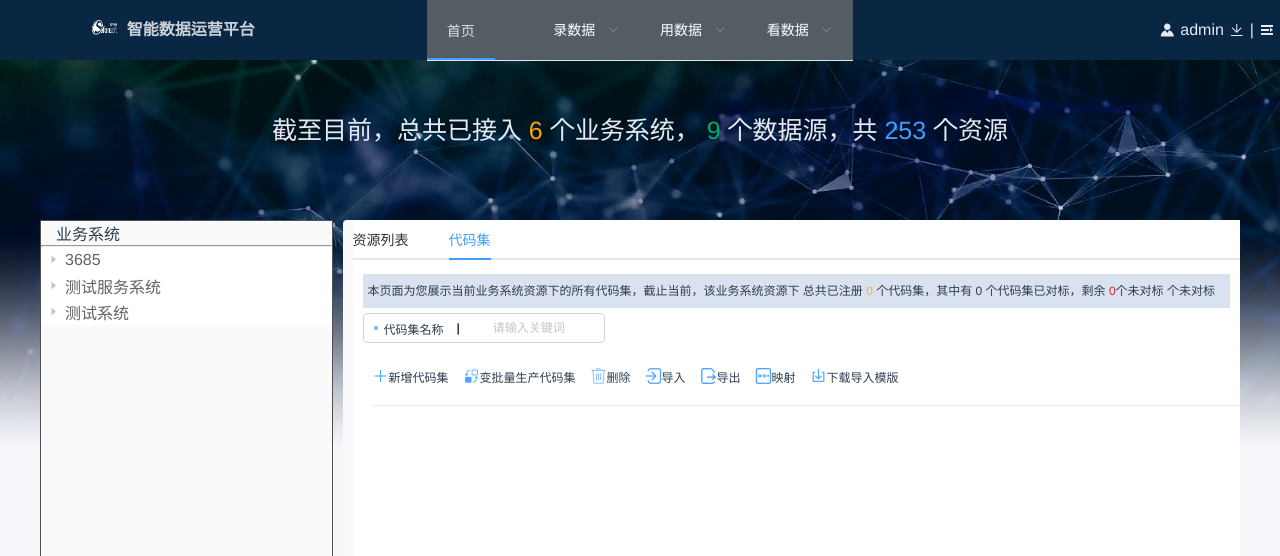
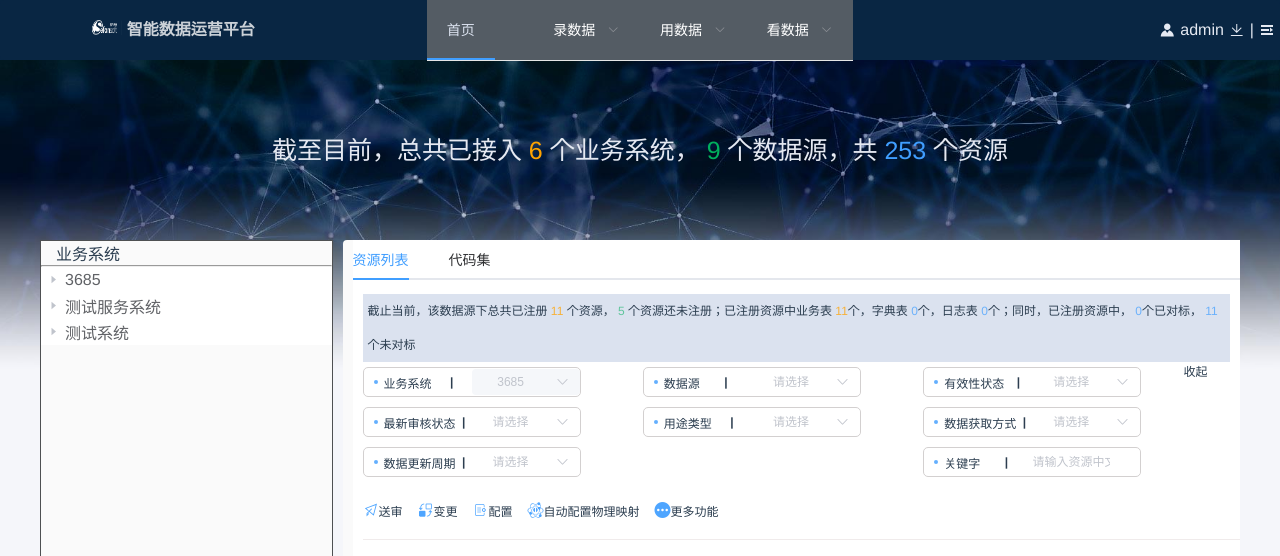
Before and after one commit to xuexue2014/smart-data-demo, a Vue app: page /#/adddata in a window 1280 px wide. Shown: the top 556 px of the page. Built offline with nearby package versions, Linux system fonts and the light colour scheme.

Commit message:
自适应样式

```diff
--- a/src/App.vue
+++ b/src/App.vue
@@ -12,6 +12,11 @@ export default {
 };
 </script>
 <style>
+html,
+body {
+  width: 100%;
+}
+
 #app {
   min-width: 800px;
   font-family: Avenir, Helvetica, Arial, sans-serif;
@@ -19,8 +24,10 @@ export default {
   -moz-osx-font-smoothing: grayscale;
   text-align: center;
   color: #2c3e50;
+  width: 100%;
   height: 100vh;
-  width: 100vw;
+  background: url(./assets/bcimg.jpg) no-repeat;
+  background-size: cover;
 }
 
 * {
--- a/src/components/content/contentMain.vue
+++ b/src/components/content/contentMain.vue
@@ -48,7 +48,7 @@ export default {
   },
   data() {
     return {
-      activeName: "second",
+      activeName: "first",
     };
   },
   methods: {
--- a/src/components/content/dataSet.vue
+++ b/src/components/content/dataSet.vue
@@ -18,9 +18,11 @@
         <el-descriptions-item class="empty"></el-descriptions-item>
         <!-- <div labelStyle>11</div> -->
         <el-descriptions-item label="用途分类:">
-          {{ item.usestype }}</el-descriptions-item>
+          {{ item.usestype }}</el-descriptions-item
+        >
         <el-descriptions-item label="有效性状态:">{{
-          item.effectType}}</el-descriptions-item>
+          item.effectType
+        }}</el-descriptions-item>
 
         <el-descriptions-item contentClassName="iconii">
           <span><i class="iconfont"> &#xe604;</i> </span>
@@ -66,13 +68,14 @@ export default {
       /* includes(this.selectedOptions.usestype),
 这个selectedOptions.usestype可以是空的，但是不能不存在，
 因此需要提前给selectedOptions里面设置属性，对应的值为空即可 */
-      return this.tableData.filter((v) => {
+      const filterData = this.tableData.filter((v) => {
         return (
           v.usestype.includes(this.selectedOptions.usestype) &&
           v.reviewstate.includes(this.selectedOptions.approvalState) &&
           v.effectType.includes(this.selectedOptions.effectState)
         );
       });
+      return filterData;
     },
   },
 };
--- a/src/components/head/nav.vue
+++ b/src/components/head/nav.vue
@@ -42,47 +42,12 @@
                   <router-link :to="it.url">
                     {{ it.label }}
                   </router-link>
-                </el-menu-item> </el-submenu
-              >
+                </el-menu-item>
+              </el-submenu>
             </el-menu>
           </el-col>
         </el-row>
       </el-col>
-      <!--  <el-menu-item index="2-2"
-                  ><router-link to="/adddata"
-                    >资源注册</router-link
-                  ></el-menu-item
-                >
-                <el-menu-item index="2-3"
-                  ><router-link to="/adddata"
-                    >系统注册</router-link
-                  ></el-menu-item
-                >
-                <el-menu-item index="2-3"
-                  ><router-link to="/adddata"
-                    >数据需求</router-link
-                  ></el-menu-item
-                > -->
-      <!-- <el-submenu index="2-4">
-                  <template slot="title">选项4</template>
-                  <el-menu-item index="2-4-1">选项1</el-menu-item>
-                  <el-menu-item index="2-4-2">选项2</el-menu-item>
-                  <el-menu-item index="2-4-3">选项3</el-menu-item>
-                </el-submenu> -->
-
-      <!--   <el-submenu index="3">
-                <template slot="title">
-                  <router-link to="usedata">用数据 </router-link></template
-                >
-                <el-menu-item index="3-1">数据超市</el-menu-item>
-                <el-menu-item index="3-2">标签画像</el-menu-item>
-                <el-menu-item index="3-2">数据检索</el-menu-item>
-                <el-menu-item index="3-2">标签洞察</el-menu-item>
-              </el-submenu> -->
-      <!--
-              <el-menu-item index="4">
-                <router-link to="lookdata">看数据 </router-link>
-              </el-menu-item>-->
 
       <el-col :span="8"
         ><div class="grid-content bg-purple">
@@ -180,6 +145,9 @@ export default {
 }
 .el-menu--horizontal a {
   text-decoration: none;
+  display: block;
+  width: 100%;
+  height: 100%;
 }
 .el-col {
   border-radius: 4px;
--- a/src/views/addData.vue
+++ b/src/views/addData.vue
@@ -46,9 +46,9 @@ export default {
 <style>
 .main {
   width: 100%;
-  background: url(../assets/bcimg.jpg) no-repeat;
-  margin-top: -20px;
-  background-size: cover;
+  /* background: url(../assets/bcimg.jpg) no-repeat; */
+  /* margin-top: -20px; */
+  /* background-size: cover; */
 }
 .sumTitle {
   color: #e5e9f2;
--- a/src/views/lookData.vue
+++ b/src/views/lookData.vue
@@ -42,11 +42,12 @@ export default {
 <style scoped>
 .lookData {
   box-sizing: border-box;
-  background: url(../assets/bcimg.jpg) no-repeat;
+  /* background: url(../assets/bcimg.jpg) no-repeat; */
   /* min-height: 600px; */
-  height: 100%;
-  margin-top: -20px;
+  /* height: 100%; */
+  /* margin-top: -20px; */
   display: flex;
+  height: calc(100vh - 120px);
 }
 .box {
   margin: 0 10px;
```
